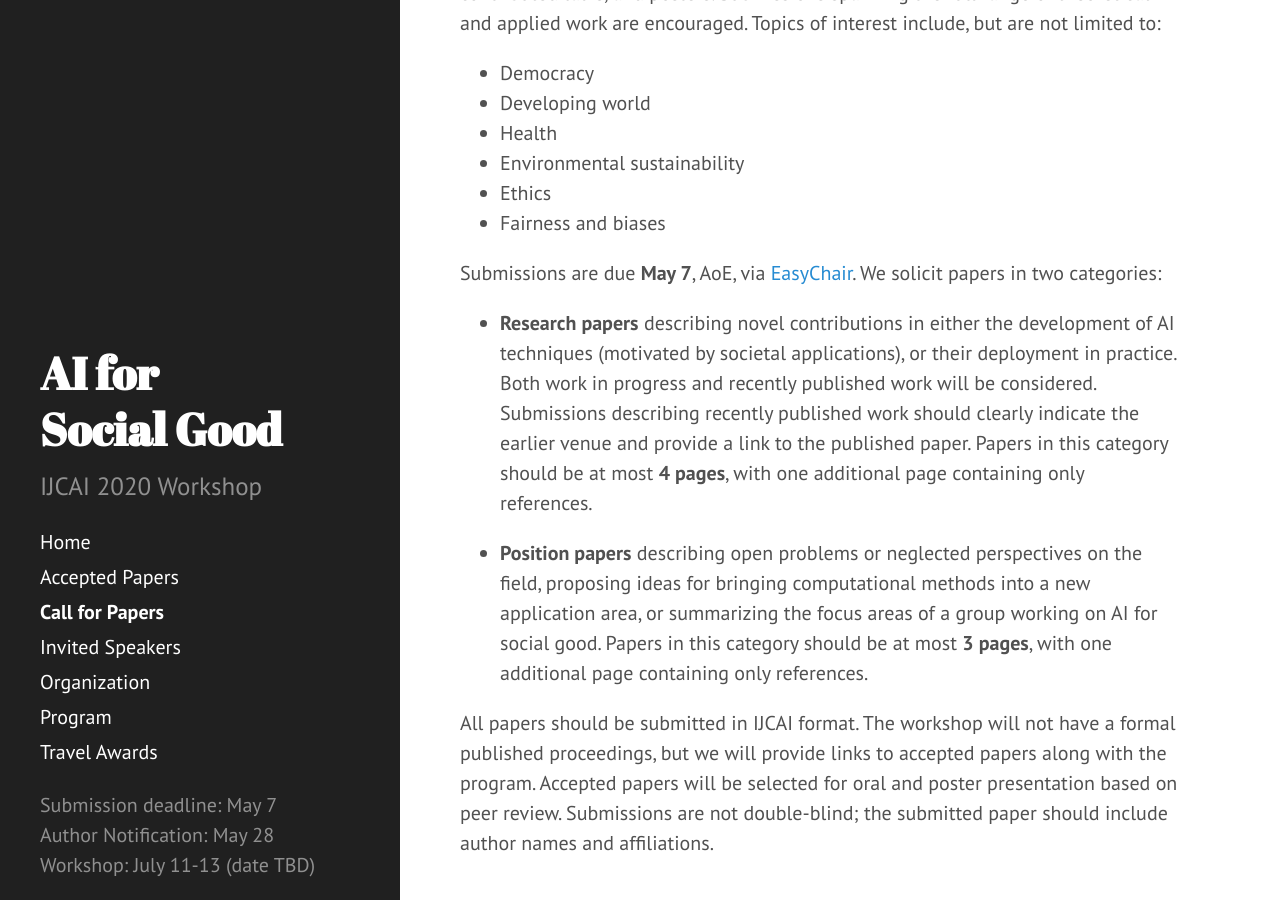
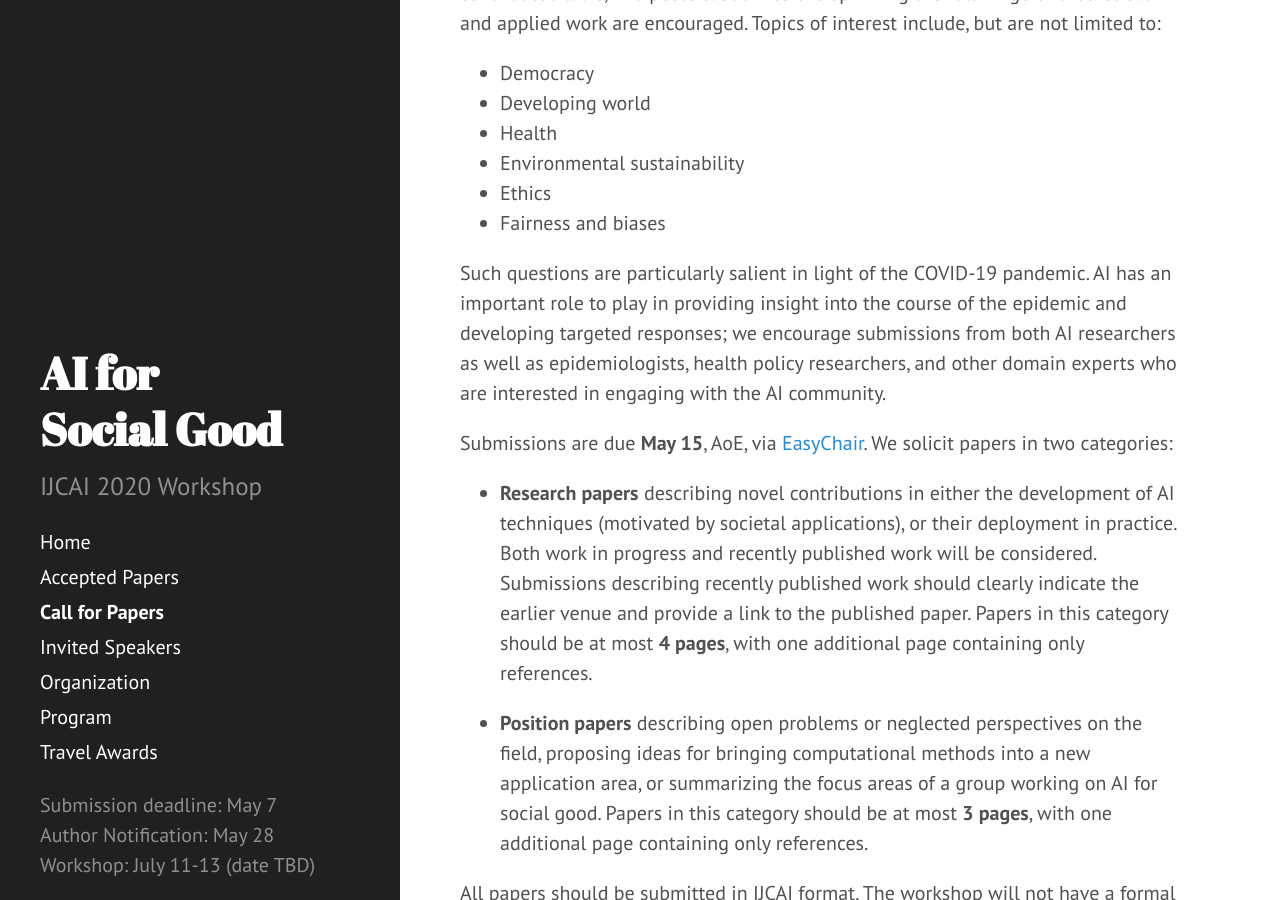
Before and after one commit to slremy/aiforpublichealth.github.io, a Jekyll site: the page built from cfp.md, in a window 1280 px wide and 900 px high, scrolled down 402 px. Built offline with Jekyll 4.4.1, drawn with Linux system fonts in a browser that asks for light colours.

Commit message:
Update cfp.md

```diff
--- a/cfp.md
+++ b/cfp.md
@@ -12,7 +12,9 @@ This workshop will explore how artificial intelligence can contribute to solving
 * Ethics
 * Fairness and biases
 
-Submissions are due <b> May 7</b>, AoE, via [EasyChair](https://easychair.org/my/conference?conf=ai4sg1#). We solicit papers in two categories:
+Such questions are particularly salient in light of the COVID-19 pandemic. AI has an important role to play in providing insight into the course of the epidemic and developing targeted responses; we encourage submissions from both AI researchers as well as epidemiologists, health policy researchers, and other domain experts who are interested in engaging with the AI community.
+
+Submissions are due <b> May 15</b>, AoE, via [EasyChair](https://easychair.org/my/conference?conf=ai4sg1#). We solicit papers in two categories:
 
 * <b>Research papers</b> describing novel contributions in either the development of AI techniques (motivated by societal applications), or their deployment in practice. Both work in progress and recently published work will be considered. Submissions describing recently published work should clearly indicate the earlier venue and provide a link to the published paper. Papers in this category should be at most <b>4 pages</b>, with one additional page containing only references.
 
```
